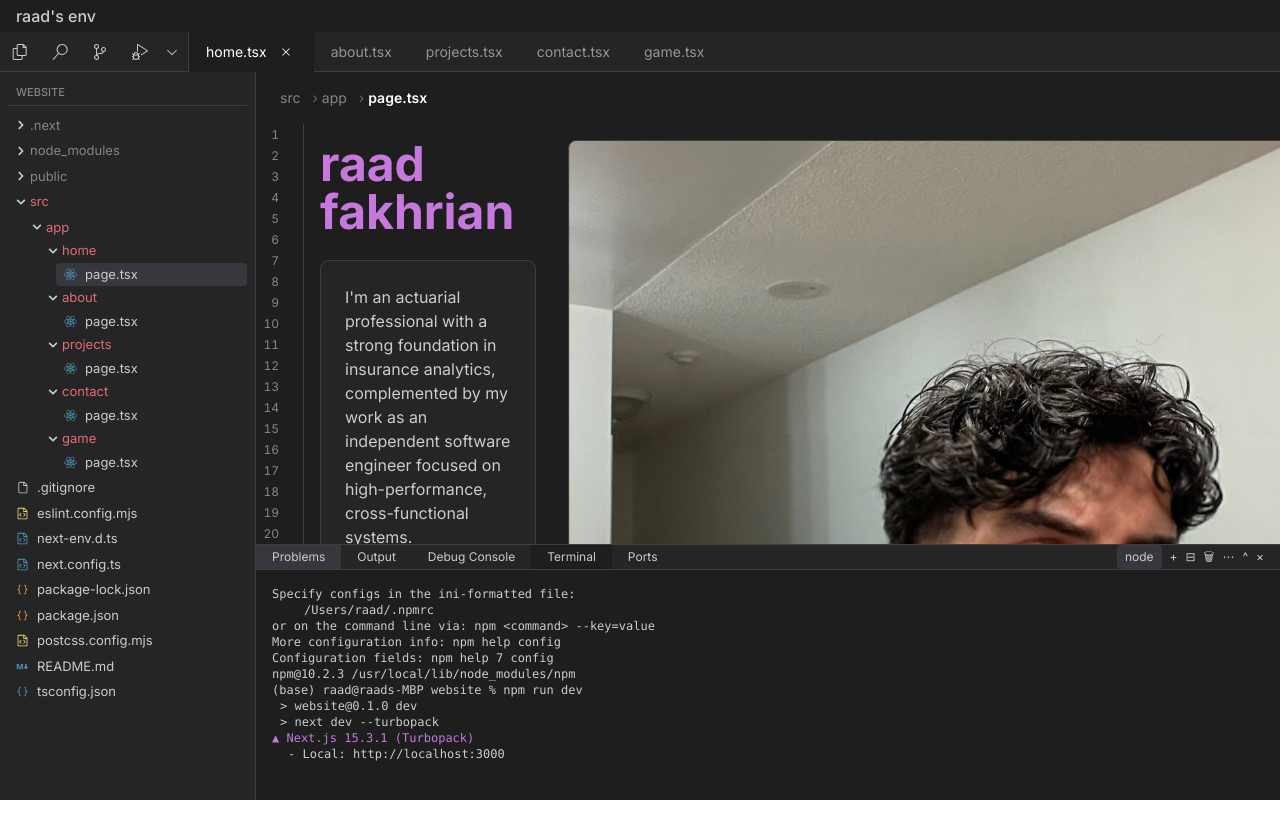
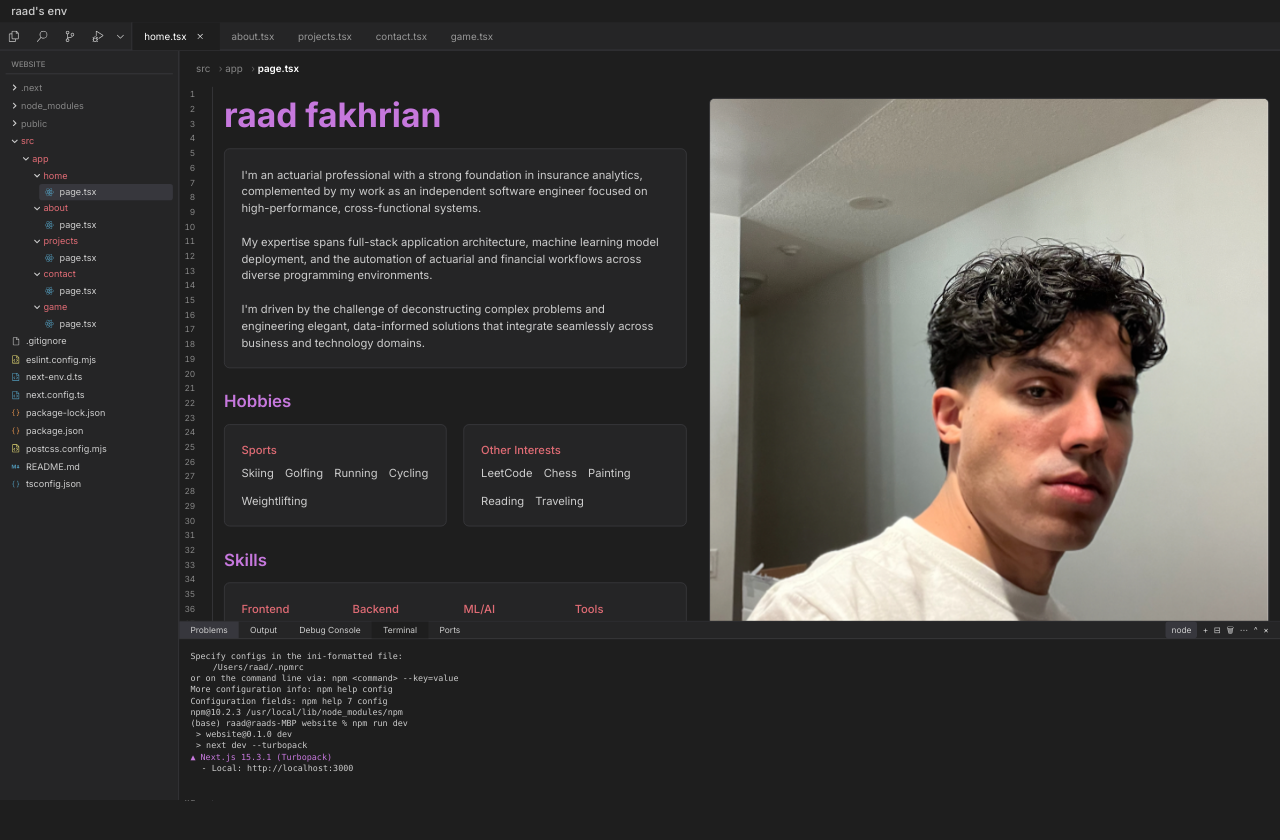
Before and after one commit to raadthedeveloper/website, a Next.js app: page / in a window 1280 px wide. Shown: the top 840 px of the page. Before the commit the page ends 800 px from the top, so only its background shows below. Built offline with nearby package versions, Linux system fonts and the light colour scheme.

Commit message:
fixes to UI, still issues with scroll

```diff
--- a/package.json
+++ b/package.json
@@ -9,6 +9,7 @@
     "lint": "next lint"
   },
   "dependencies": {
+    "autoprefixer": "^10.4.21",
     "emailjs-com": "^3.2.0",
     "next": "15.3.1",
     "react": "^19.0.0",
--- /dev/null
+++ b/postcss.config.js
@@ -0,0 +1,6 @@
+module.exports = {
+  plugins: {
+    "@tailwindcss/postcss": {},
+    autoprefixer: {},
+  },
+};
--- a/src/app/globals.css
+++ b/src/app/globals.css
@@ -26,9 +26,22 @@ html, body {
 }
 
 body {
-  background: var(--background);
+  background: #1e1e1e;
   color: var(--foreground);
   /* font-family: Arial, Helvetica, sans-serif; */
 }
 
 /* DEBUG: If this comment appears in production, CSS is loading */
+
+/* Add scale-90 utility if not present in Tailwind */
+.scale-90 {
+  transform: scale(0.9);
+  transform-origin: top left;
+}
+
+.scaled-fill {
+  width: calc(100vw / 0.7);
+  height: calc(100vh / 0.7);
+  transform: scale(0.7);
+  transform-origin: top left;
+}
--- a/src/app/layout.tsx
+++ b/src/app/layout.tsx
@@ -25,12 +25,12 @@ export default function RootLayout({
   return (
     <html lang="en">
       <body className={inter.className}>
-        <div className="flex flex-col h-screen bg-[#1e1e1e] text-[#cccccc]">
+        <div className="flex flex-col h-full bg-[#1e1e1e] text-[#cccccc] scaled-fill overflow-auto">
           <Navigation />
-          <div className="flex flex-1 overflow-hidden">
-            <div className="flex flex-col flex-1">
-              <main className="flex-1 overflow-auto">
-        {children}
+          <div className="flex flex-1 h-full overflow-hidden">
+            <div className="flex flex-col flex-1 h-full">
+              <main className="flex-1 h-full overflow-auto">
+                {children}
               </main>
             </div>
           </div>
--- a/src/components/PageLayout.tsx
+++ b/src/components/PageLayout.tsx
@@ -126,7 +126,7 @@ export default function PageLayout({ children, filePath }: PageLayoutProps) {
         </div>
 
         {/* Main content area with fixed left margin for explorer */}
-        <div className="flex-1 sm:ml-64 overflow-auto">
+        <div className="flex-1 sm:ml-64 overflow-auto h-full">
           {/* File path breadcrumb bar - horizontal, above content, desktop only */}
           <div className="hidden sm:flex items-center gap-2 px-6 pt-4 pb-2 text-[#cccccc] text-sm whitespace-nowrap">
             {pathSegments.map((segment, index) => (
@@ -158,7 +158,7 @@ export default function PageLayout({ children, filePath }: PageLayoutProps) {
       </div>
 
       {/* Terminal */}
-      <div className="hidden sm:block fixed bottom-0 left-64 right-0 h-64 bg-[#1e1e1e] border-t border-[#3e3e42]">
+      <div className="hidden sm:block fixed bottom-0 left-64 right-0 h-64 bg-[#1e1e1e] border-t border-[#3e3e42] z-50">
         {/* Terminal Top Bar */}
         <div className="flex items-center border-b border-[#3e3e42] bg-[#252526] text-[#cccccc] text-xs">
           <div className="flex items-center">
```
Also changed, not shown: 1 other file (tests, documents, lock files or other folders).
